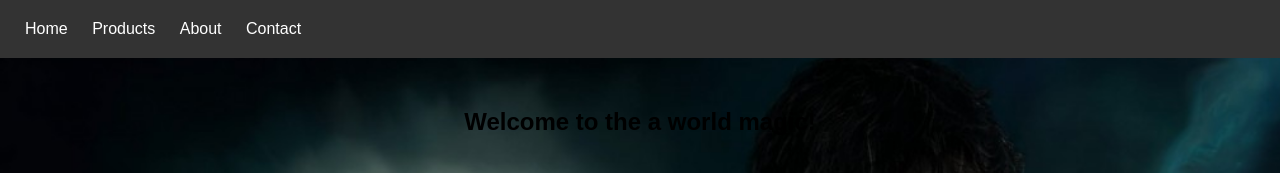
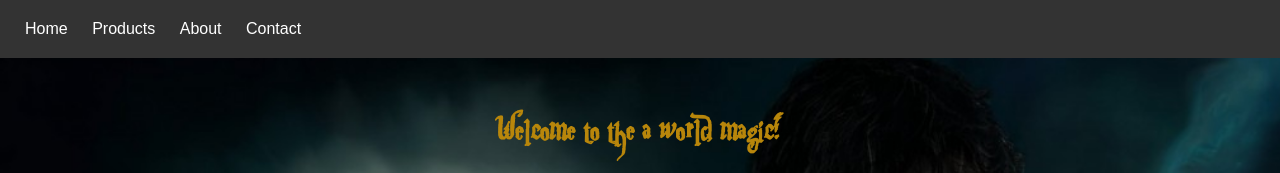
Before and after one commit to ShayMashiah/HarryPotterStore, a plain HTML site: page HomePage.html in a window 1280 px wide. Shown: the top 173 px of the page. Drawn offline with Linux system fonts and the light colour scheme.

Commit message:
changing welcome font

```diff
--- a/HomePage.css
+++ b/HomePage.css
@@ -1,3 +1,7 @@
+@font-face {
+    font-family: WelcomeFont;
+    src: url(ParryHotter.ttf);
+}
 body, html {
     height: 100%;
 }
@@ -40,6 +44,8 @@ nav ul li a {
 h1 {
     text-align: center;
     margin-top: 50px;
+    font-family:"WelcomeFont";
+    color: darkgoldenrod;
 }
 
 #product-container {
```
Also changed, not shown: ParryHotter.ttf (added).
